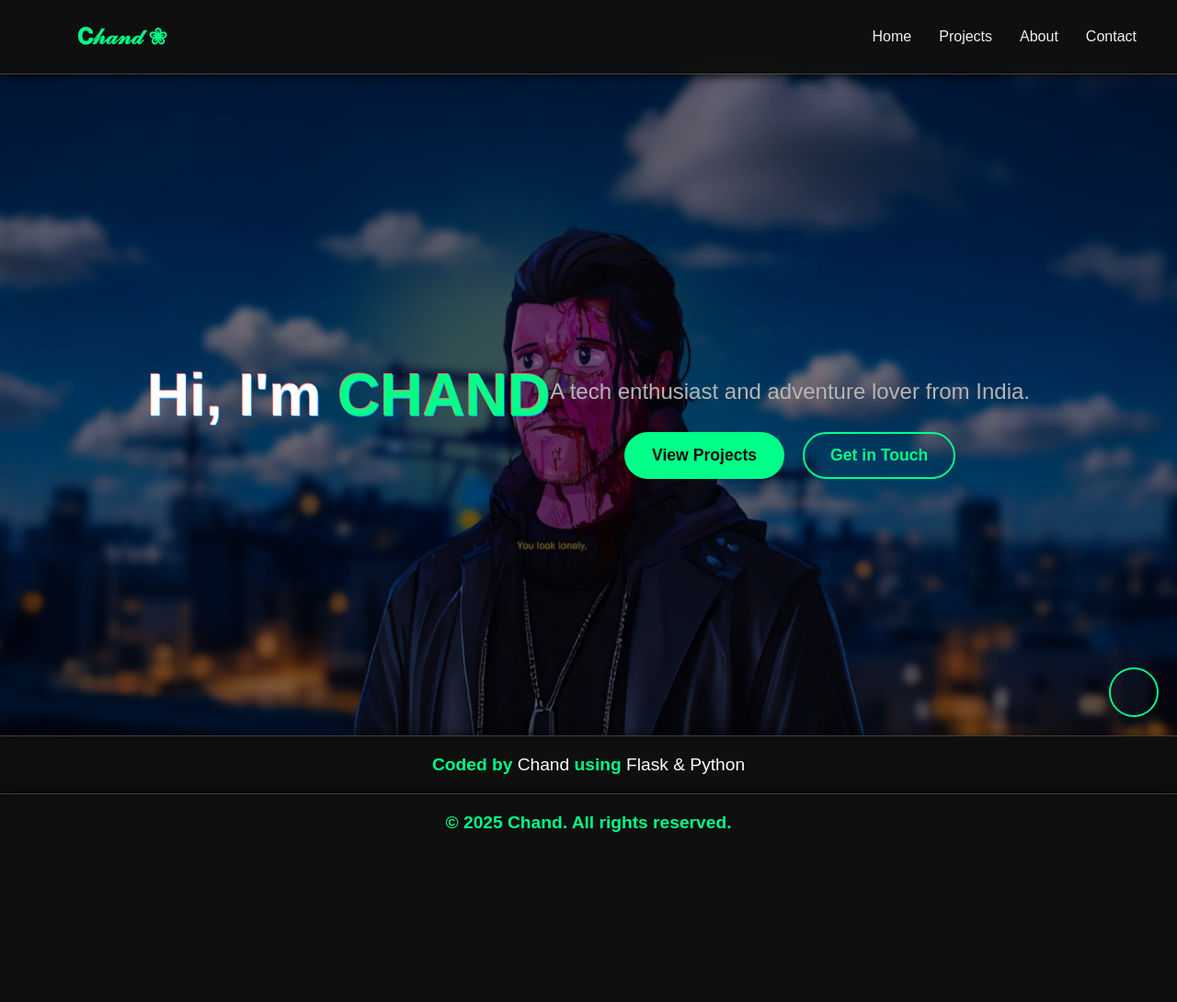
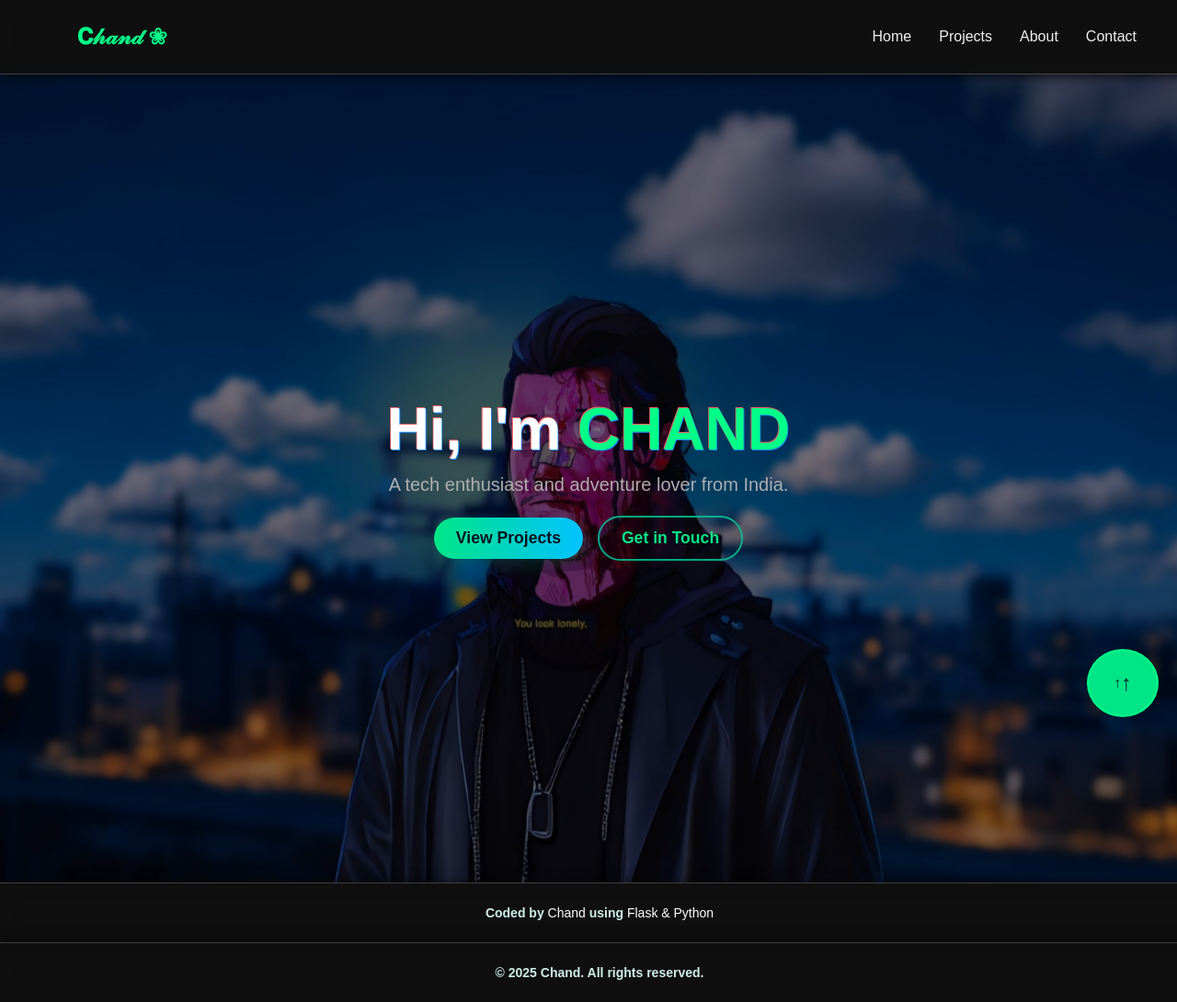
Before and after one commit to skchand786/crispy-chiken, a Flask app: page / in a window 1280 px wide. Shown: the whole page at 92% size. Before the commit the page ends 905 px from the top, so only its background shows below. Run offline with Flask 3, Linux system fonts and the light colour scheme.

Commit message:
Update home.html

```diff
--- a/templates/home.html
+++ b/templates/home.html
@@ -3,18 +3,107 @@
 {% block title %}Home - My Professional Portfolio{% endblock %}
 
 {% block content %}
+<style>
+    /* Basic styles to ensure the hero content stacks vertically and centers */
+    .hero-section {
+        /* background image / height may be set in base.css or inline elsewhere */
+        padding: 80px 20px;
+        display: flex;
+        align-items: center;
+        justify-content: center;
+    }
+
+    .intro {
+        max-width: 1100px;
+        width: 100%;
+        text-align: center; /* center align the text */
+        color: #fff;
+        /* optional backdrop for readability if background is busy */
+        /* background: rgba(0,0,0,0.2); padding: 30px; border-radius: 8px; */
+    }
+
+    .intro h1 {
+        font-size: 64px;
+        margin: 0 0 12px 0;
+        font-weight: 800;
+    }
+
+    #bruteforce-name {
+        color: #00ffd0; /* fallback color before animation changes it */
+        -webkit-text-stroke: 0.5px rgba(0,0,0,0.15);
+    }
+
+    .intro p {
+        font-size: 20px;
+        margin: 0 0 22px 0;
+        opacity: 0.95;
+    }
+
+    .buttons {
+        display: inline-flex;
+        gap: 16px;
+        align-items: center;
+        justify-content: center;
+    }
+
+    .btn, .btn-outline {
+        padding: 12px 24px;
+        border-radius: 999px;
+        text-decoration: none;
+        font-weight: 600;
+        transition: transform 0.15s ease, box-shadow 0.15s ease;
+    }
+
+    .btn {
+        background: linear-gradient(90deg,#00e686,#00c2ff);
+        color: #0b1320;
+        border: none;
+        box-shadow: 0 6px 18px rgba(0,198,150,0.18);
+    }
+
+    .btn:hover { transform: translateY(-3px); }
+
+    .btn-outline {
+        background: transparent;
+        color: #00e686;
+        border: 2px solid rgba(0,198,150,0.85);
+    }
+
+    .btn-outline:hover { transform: translateY(-3px); box-shadow: 0 6px 18px rgba(0,198,150,0.08); }
+
+    /* Scroll-to-top button minimal styling */
+    .scroll-top-btn {
+        position: fixed;
+        right: 20px;
+        bottom: 20px;
+        background: #00e686;
+        color: #042028;
+        padding: 10px 12px;
+        border-radius: 50%;
+        cursor: pointer;
+        box-shadow: 0 6px 18px rgba(0,0,0,0.2);
+        z-index: 999;
+    }
+
+    footer {
+        text-align: center;
+        padding: 24px 12px;
+        color: #cfeee6;
+        font-size: 14px;
+    }
+</style>
+
 <div class="hero-section">
     <div class="intro">
-        <div style="display: flex; justify-content: space-between; align-items: center;">
-            <h1>Hi, I'm <span id="bruteforce-name">CHAND</span></h1>
-            <div>
-                <p> <br>A tech enthusiast and adventure lover from India.
-                </p>
-                <div class="buttons">
-                    <a href="/projects" class="btn">View Projects</a>
-                    <a href="/contact" class="btn-outline">Get in Touch</a>
-                </div>
-            </div>
+        <!-- Stacked & centered layout: heading on top, description below -->
+        <h1>Hi, I'm <span id="bruteforce-name">CHAND</span></h1>
+
+        <!-- This line will now appear below the heading, not to the side -->
+        <p>A tech enthusiast and adventure lover from India.</p>
+
+        <div class="buttons">
+            <a href="/projects" class="btn">View Projects</a>
+            <a href="/contact" class="btn-outline">Get in Touch</a>
         </div>
     </div>
 </div>
@@ -28,7 +117,7 @@
     <p></p>
 </footer>
 
-<!-- Scroll to Top Script -->
+<!-- Scroll to Top Script & Bruteforce Animation -->
 <script>
     function scrollToTop() {
         window.scrollTo({ top: 0, behavior: 'smooth' });
@@ -40,7 +129,7 @@
         const nameElement = document.getElementById("bruteforce-name");
         const totalDuration = 1000; // 1 second
         const intervalDuration = 30; // Faster updates for hacker effect
-        const steps = totalDuration / intervalDuration; // Number of steps to complete in 1 second
+        const steps = Math.max(1, Math.floor(totalDuration / intervalDuration)); // ensure integer steps
         let step = 0;
 
         function randomChar() {
@@ -51,7 +140,8 @@
         function updateText() {
             let displayText = "";
             for (let i = 0; i < targetText.length; i++) {
-                if (step / steps > Math.random()) {
+                // probabilistic reveal across steps
+                if ((step / steps) > Math.random()) {
                     displayText += targetText[i];
                 } else {
                     displayText += randomChar();
@@ -63,9 +153,9 @@
                 step++;
                 setTimeout(updateText, intervalDuration);
             } else {
-                nameElement.textContent = targetText; // Ensure the final text is correct
-                nameElement.style.transition = "color 0.3s ease"; // Add a final effect
-                nameElement.style.color = "#00ff88"; // Change to a hacker-style green color
+                nameElement.textContent = targetText; // ensure final text is correct
+                nameElement.style.transition = "color 0.3s ease";
+                nameElement.style.color = "#00ff88"; // final hacker-style green color
             }
         }
 
```
